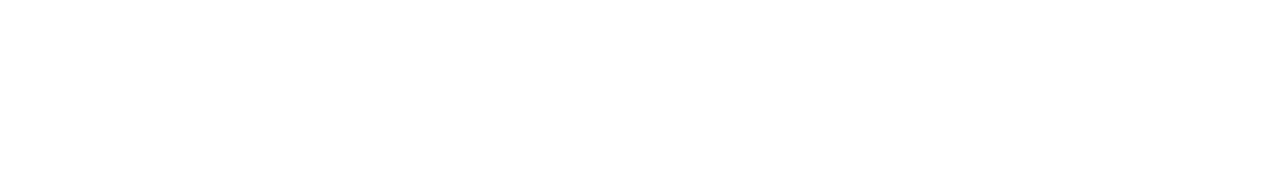
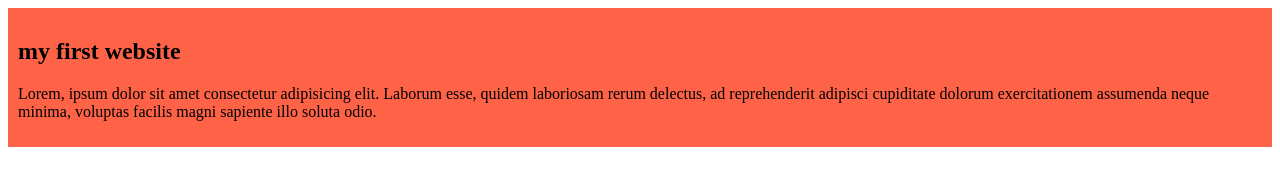
Before and after one commit to mdnaeemmiah/my-website, a plain HTML site: page index.html in a window 1280 px wide. Drawn offline with Linux system fonts and the light colour scheme.

Commit message:
added the blog

```diff
--- a/index.html
+++ b/index.html
@@ -4,8 +4,16 @@
     <meta charset="UTF-8">
     <meta name="viewport" content="width=device-width, initial-scale=1.0">
     <title>mywebsite</title>
+    <link rel="stylesheet" href="style.css">
 </head>
 <body>
+    <div>
+
+        <h2>my first website</h2>
+        <p>Lorem, ipsum dolor sit amet consectetur adipisicing elit. Laborum esse, quidem laboriosam rerum delectus, ad reprehenderit adipisci cupiditate dolorum exercitationem assumenda neque minima, voluptas facilis magni sapiente illo soluta odio.</p>
+
+
+    </div>
 
 </body>
 </html>
--- /dev/null
+++ b/style.css
@@ -0,0 +1,7 @@
+div{
+
+    background-color: tomato;
+    padding: 10px;
+
+
+}
```
